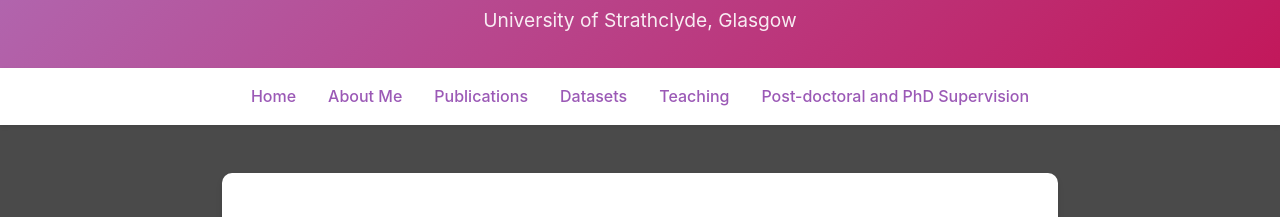
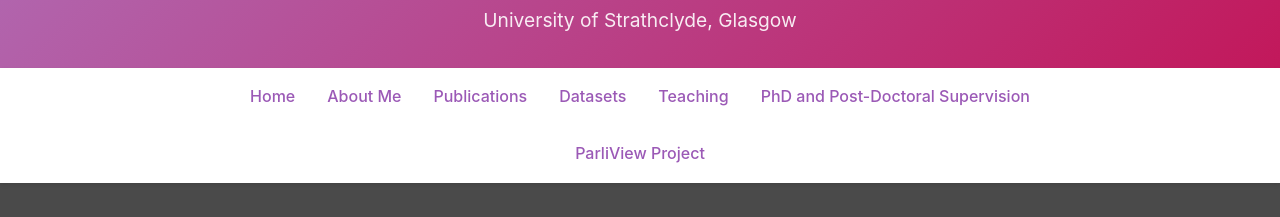
Before and after one commit to zoegrune/zoegrune, a plain HTML site: page datasets.html in a window 1280 px wide. Shown: the part 99-316 px from the top of the page. Drawn offline with Linux system fonts and the light colour scheme.

Commit message:
Update datasets.html

```diff
--- a/datasets.html
+++ b/datasets.html
@@ -152,7 +152,8 @@
             <li><a href="publications.html">Publications</a></li>
             <li><a href="datasets.html">Datasets</a></li>
             <li><a href="teaching.html">Teaching</a></li>
-            <li><a href="phd-students.html">Post-doctoral and PhD Supervision</a></li>
+            <li><a href="phd-students.html">PhD and Post-Doctoral Supervision</a></li>
+            </li><a href="https://www.parliview.org">ParliView Project</a></li>
         </ul>
     </nav>
 
```
